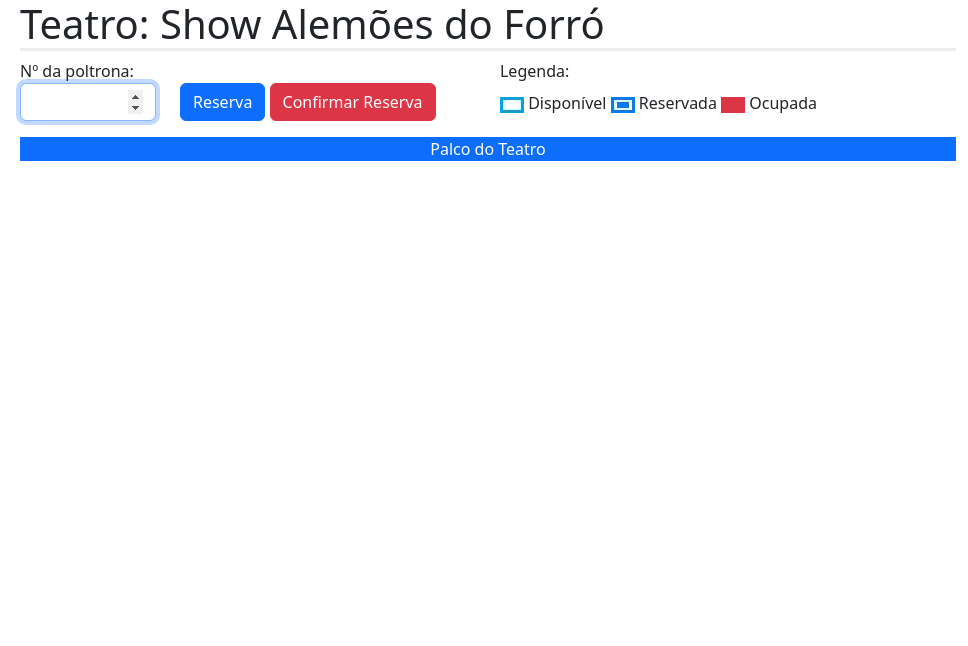
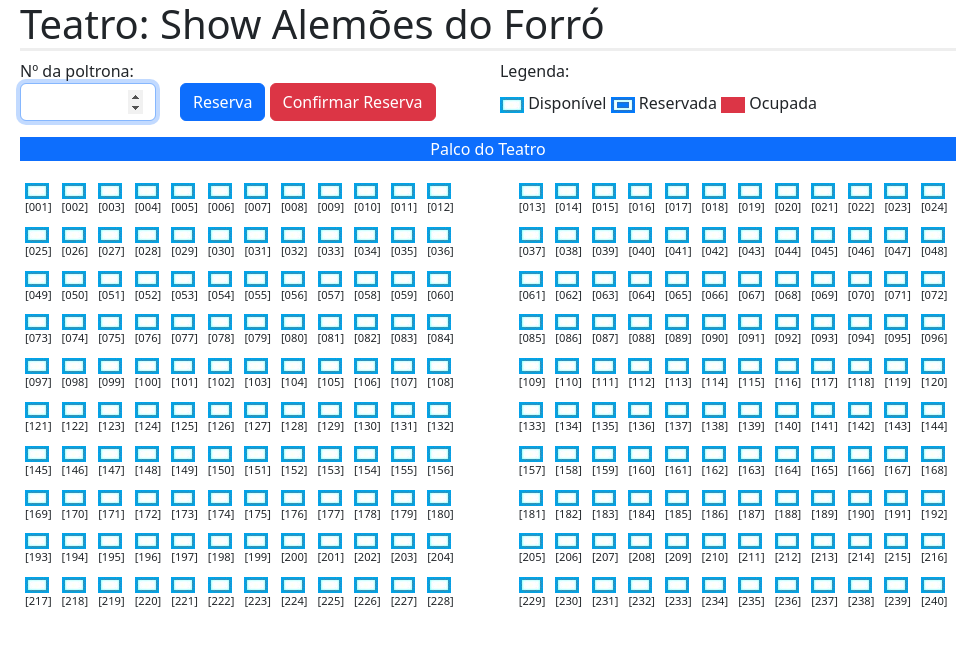
Before and after one commit to pablovns/reserva_teatro, a plain HTML site: page index.html in a window 1280 px wide. Shown: the full height of the page, 312-1280 px from the left. Drawn offline with nearby package versions, Linux system fonts and the light colour scheme.

Commit message:
arrrumar a disposição visual dos números das poltronas

```diff
--- a/css/style.css
+++ b/css/style.css
@@ -1,5 +1,11 @@
 h1 {
     border-bottom-style: inset;
+}
+
+figure {
+    display: inline-block;
+    font-size: 0.7rem;
+    margin: 5px;
 }
 
 img.poltrona {
--- a/js/script.js
+++ b/js/script.js
@@ -31,5 +31,18 @@ window.addEventListener("load", () => {
     figureCap.appendChild(num);
     figure.appendChild(imgStatus);
     figure.appendChild(figureCap);
+
+    // se i módulo 24 == 12 (é o corredor): define margem direita 60px
+    if (i % 24 == 12) {
+      figure.style.marginRight = "60px";
+    }
+
+    dvPalco.appendChild(figure);
+
+    // se i módulo 24 == 0: o código após o && será executado (inserindo quebra de linha)
+
+    if (i % 24 == 0) {
+      dvPalco.appendChild(document.createElement("br"))
+    }
   }
 });
```
